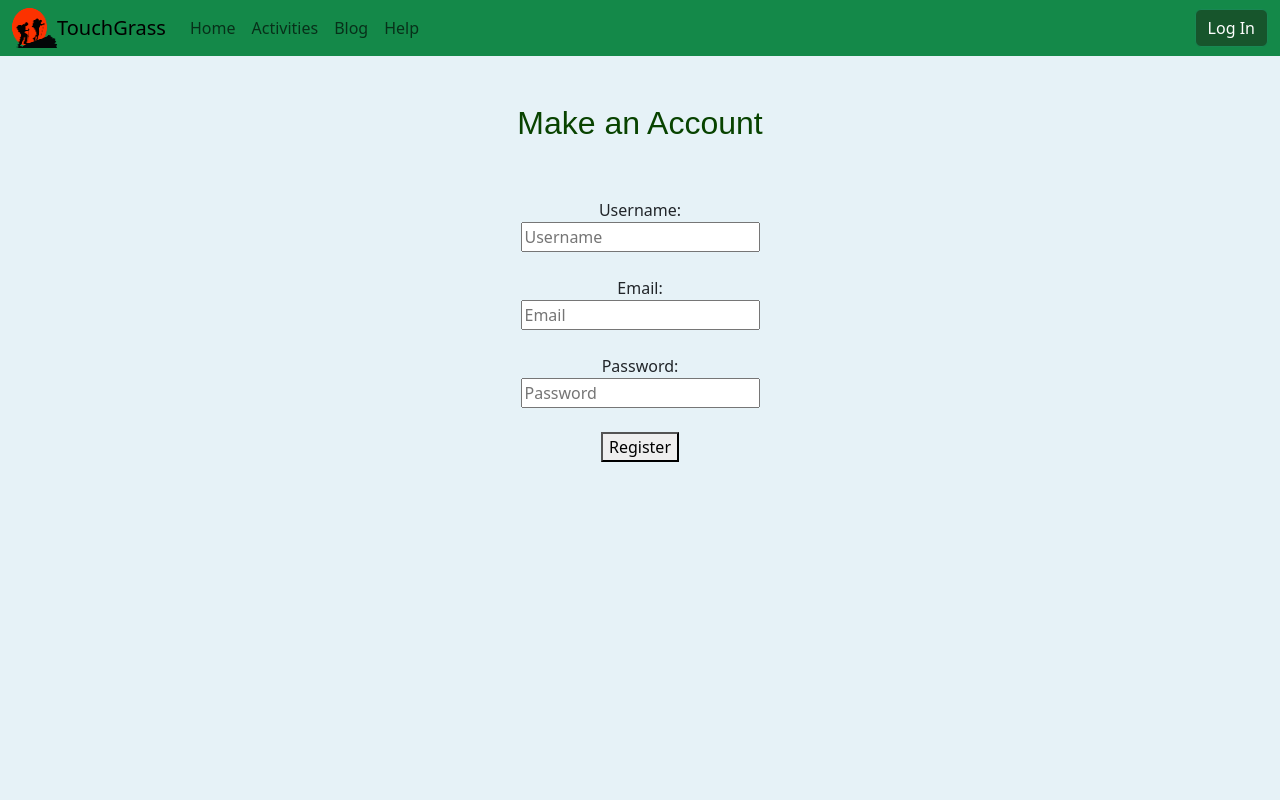
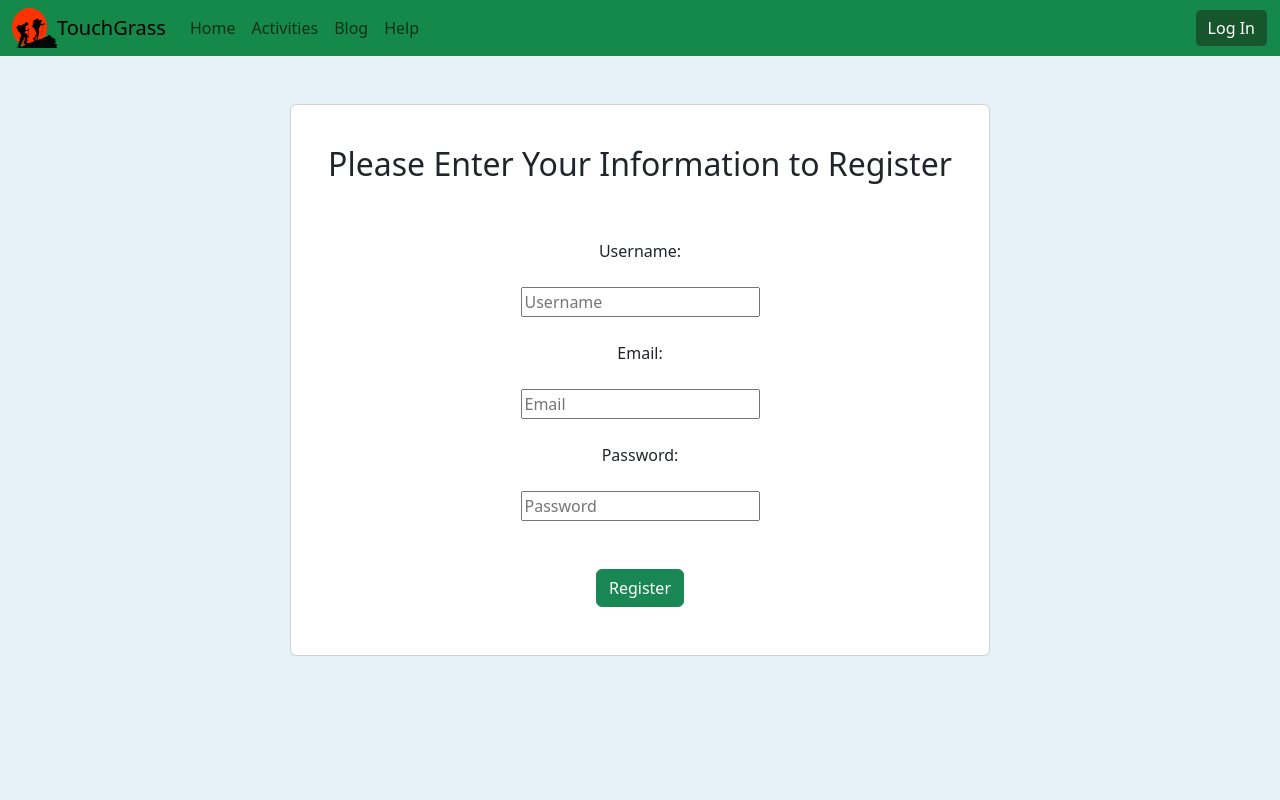
Before and after one commit to COMPE561GROUP2/gui, a React (Create React App) app: page /register in a window 1280 px wide. Shown: the top 800 px of the page. Built offline with nearby package versions, Linux system fonts and the light colour scheme.

Commit message:
made registration prettier

```diff
--- a/src/pages/Login.js
+++ b/src/pages/Login.js
@@ -19,7 +19,7 @@ const Login = () => {
       <div className="container" style={{height:1000}}>
         <br /> <br />
 
-        <div className="card" style={{width:600, margin:"auto"}}>
+        <div className="card" style={{width:700, margin:"auto"}}>
           <h2 className="card-title" style={{textAlign:"center", paddingTop:40}}>Please Enter Your Login Information</h2>
           <form className="loginSection" onSubmit={loginUser}>
             <br /><br />
@@ -36,12 +36,12 @@ const Login = () => {
             placeholder="Password"
             autoComplete="on"
           />
-          <br /> <br />
+          <br /> <br /> <br/>
           <button type="submit" id="loginSubmitButton" className="btn btn-success">
             Log In
             </button>
 
-          <br /> <br />
+          <br /> <br /> <br/>
           <NavLink to="/Register">
             <button className="btn btn-success">Register</button>
             </NavLink>
--- a/src/pages/Register.js
+++ b/src/pages/Register.js
@@ -68,9 +68,10 @@ const Register = () => {
           integrity="sha384-9ndCyUaIbzAi2FUVXJi0CjmCapSmO7SnpJef0486qhLnuZ2cdeRhO02iuK6FUUVM"
           crossOrigin="anonymous"
         />
-        <br /> <br />
-        <h2 className="loginTextHeader">Make an Account</h2>
-        <br /> <br />
+        <br/><br/>
+        <div className="card" style={{width:700, margin:"auto"}}>
+          <h2 className="card-title" style={{ textAlign: "center", paddingTop: 40 }}>Please Enter Your Information to Register</h2>
+
         <form
           className="loginSection"
           onSubmit={(e) => {
@@ -83,9 +84,10 @@ const Register = () => {
               // password2: e.target.password2.value,
             });
           }}
-        >
+          >
+            <br /> <br />
           <label htmlFor="usernameText"> Username:</label>
-          <br />
+          <br/><br/>
           <input
             type="text"
             name="username"
@@ -94,7 +96,7 @@ const Register = () => {
           />
           <br /> <br />
           <label htmlFor="userEmail"> Email:</label>
-          <br />
+          <br /><br/>
           <input type="text" name="email" id="userEmail" placeholder="Email" />
           <br /> <br />
           {/* <label htmlFor="userPhoneNumber"> Phone Number:</label>
@@ -107,7 +109,7 @@ const Register = () => {
           />
           <br /> <br /> */}
           <label htmlFor="password"> Password:</label>
-          <br />
+          <br /><br/>
           <input
             type="password"
             name="password"
@@ -124,11 +126,14 @@ const Register = () => {
             id="user_password2"
             placeholder="Re-enter Password"
           /> */}
-          <br /> <br />
-          <button type="submit" id="registerSubmitButton">
+          <br /> <br /> <br/>
+          <button type="submit" id="registerSubmitButton" className="btn btn-success">
             Register
-          </button>
+            </button>
+            <br/> <br/> <br/>
         </form>
+        </div>
+
       </div>
     </>
   );
```
